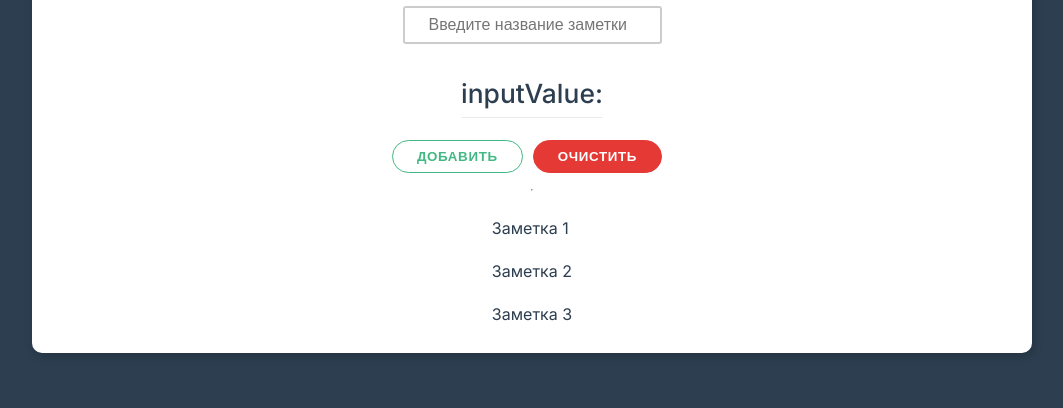
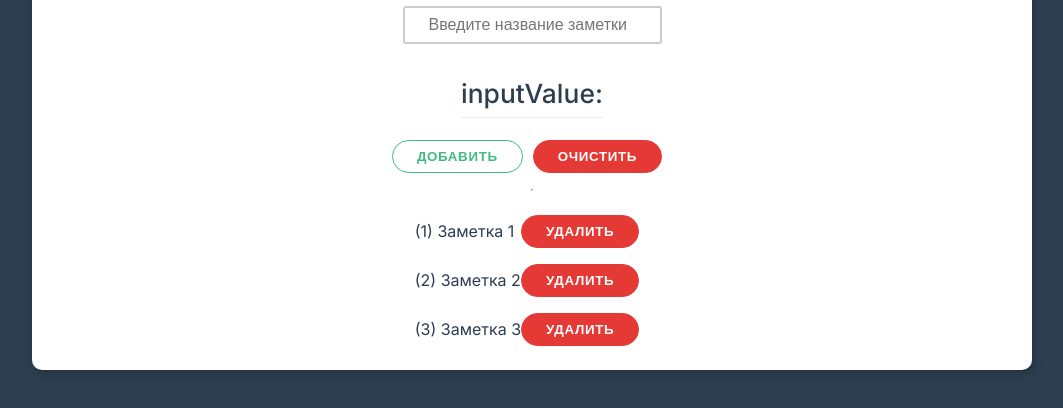
Before and after one commit to RastaBoy/vue_exersises, a plain HTML site: page index.html in a window 1280 px wide. Shown: the part 196-604 px from the top of the page, without its empty margins (108-1171 px from the left). Drawn offline with nearby package versions, Linux system fonts and the light colour scheme.

Commit message:
Now u can remove one note

```diff
--- a/components/app.js
+++ b/components/app.js
@@ -23,7 +23,18 @@ const App = {
                 this.notes.pop()
             }
 
+        },
+        removeNote(index) {
+            this.notes.splice(index, 1)
         }
+        /*
+        inputKeyPress(event) {
+            //console.log(event.key)
+            if (event.key == 'Enter') {
+                this.addNewNote()
+            }
+        }
+        */
     }
 }
 
--- a/index.html
+++ b/index.html
@@ -18,6 +18,7 @@
                     v-bind:placeholder="placeholderString"
                     v-bind:value="inputValue"
                     v-on:input="inputChangeHandler"
+                    v-on:keypress.enter="addNewNote"
                 />
             </div>
             <h2>inputValue: {{ inputValue }}</h2>
@@ -27,8 +28,9 @@
             </div>
             <hr />
             <ul class="list">
-                <li class="list-item" v-for="myNote in notes">
-                    {{ myNote }}
+                <li class="list-item" v-for="(myNote, index) in notes">
+                    ({{ index+1 }}) {{ myNote }}
+                    <button class="btn danger" v-on:click="removeNote(index)">Удалить</button>
                 </li>
             </ul>
         </div>
```
